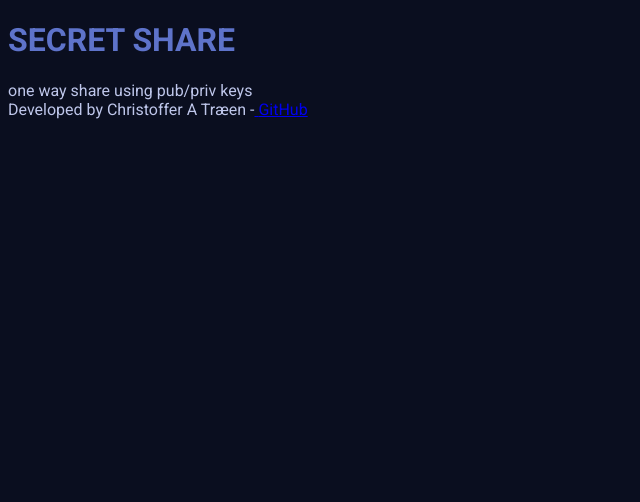
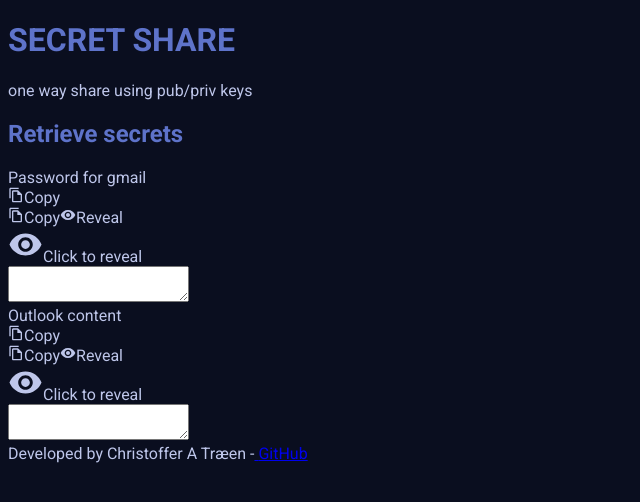
Before and after one commit to freshfish70/secret-share, a React (Vite) app in the folder frontend/: page /retrieve/1 in a window 1280 px wide. Shown: the top 502 px of the page, without its empty margins (0-640 px from the left). Built offline with nearby package versions, Linux system fonts and the light colour scheme.

Commit message:
Wip retrieve view

```diff
--- /dev/null
+++ b/frontend/src/components/TextIconAction.tsx
@@ -0,0 +1,24 @@
+import { SvgIconProps } from '@material-ui/core'
+import {
+  DefaultComponentProps,
+  OverridableComponent,
+  OverridableTypeMap
+} from '@material-ui/core/OverridableComponent'
+import React, { ReactElement, ReactNode } from 'react'
+
+interface TextIconActionProps {
+  Icon: React.FC<any>
+  text: string | number
+  action: () => void
+}
+
+export default function TextIconAction({ Icon, text, action }: TextIconActionProps) {
+  return (
+    <div>
+      <Icon fontSize='inherit' className='mr-1' />
+      <span className='text-xs mr-3 text-chambray-500 hover:text-chambray-400 transition-colors cursor-pointer'>
+        {text}
+      </span>
+    </div>
+  )
+}
--- /dev/null
+++ b/frontend/src/containers/SecretRevealer.tsx
@@ -0,0 +1,59 @@
+import { FileCopyOutlined, RemoveRedEye, Visibility, VisibilityOff } from '@material-ui/icons'
+import React, { useState } from 'react'
+import TextIconAction from '../components/TextIconAction'
+
+interface SecretRevealerProps {
+  title: string
+  content: string
+}
+
+export default function SecretRevealer({ title, content }: SecretRevealerProps) {
+  const [contentHidden, setContentHidden] = useState(true)
+
+  return (
+    <section className='my-3'>
+      <div className='flex justify-between mb-2'>
+        <div>
+          <span className='text-xs my-3 text-chambray-400'>{title}</span>
+        </div>
+        <div className='flex justify-center items-center'>
+          <TextIconAction Icon={FileCopyOutlined} text={'Copy'} action={() => {}} />
+          <FileCopyOutlined fontSize='inherit' className='mr-1' />
+          <span className='text-xs mr-3 text-chambray-500 hover:text-chambray-400 transition-colors cursor-pointer'>
+            Copy
+          </span>
+          <span className='text-xs mr-1 text-chambray-500 hover:text-chambray-400 transition-colors cursor-pointer'>
+            {contentHidden ? (
+              <>
+                <Visibility fontSize='inherit' className='mr-2' />
+                Reveal
+              </>
+            ) : (
+              <>
+                <VisibilityOff fontSize='inherit' className='mr-2' />
+                Hide
+              </>
+            )}
+          </span>
+        </div>
+      </div>
+      <div className='min-w-full min-h-full relative'>
+        {contentHidden ? (
+          <div
+            onClick={() => setContentHidden(false)}
+            className='min-w-full min-h-full absolute flex flex-col justify-center items-center cursor-pointer hover:text-chambray-400 text-chambray-500 transition-colors'
+          >
+            <Visibility className='text-xs' fontSize='large' />
+            <span className='text-xs'>Click to reveal</span>
+          </div>
+        ) : (
+          <></>
+        )}
+        <textarea
+          value={contentHidden ? '' : content}
+          className='min-w-full rounded-md h-28 bg-chambray-900 text-chambray-200 p-3 text-xs bg-opacity-30 focus:outline-none shadow-lg placeholder-chambray-600'
+        ></textarea>
+      </div>
+    </section>
+  )
+}
--- a/frontend/src/views/RetrieveView.tsx
+++ b/frontend/src/views/RetrieveView.tsx
@@ -1,8 +1,38 @@
+import {
+  EnhancedEncryptionRounded,
+  EuroRounded,
+  FileCopy,
+  FileCopyOutlined,
+  PanoramaFishEye,
+  RemoveRedEye,
+  RemoveRedEyeOutlined
+} from '@material-ui/icons'
 import React from 'react'
+import ContentBox from '../components/ContentBox'
+import SecretRevealer from '../containers/SecretRevealer'
 
 /**
  * This view is for retrieving data when data has been submitted to the share id.
  */
 export default function RetrieveView() {
-  return <div></div>
+  const secrets = [
+    {
+      title: 'Password for gmail',
+      content: 'eqjheqh khjqe khqwke hqwkehqkwheqwkjhckjhqkjhwerkhwervkjkwerv'
+    },
+    {
+      title: 'Outlook content ',
+      content: 'qkleq lkjeql kjeqlkjweljtkergk l;dbkl'
+    }
+  ]
+  return (
+    <ContentBox>
+      <div className='min-w-full'>
+        <h2>Retrieve secrets</h2>
+        {secrets.map((s, i) => {
+          return <SecretRevealer title={s.title} content={s.content} />
+        })}
+      </div>
+    </ContentBox>
+  )
 }
```
